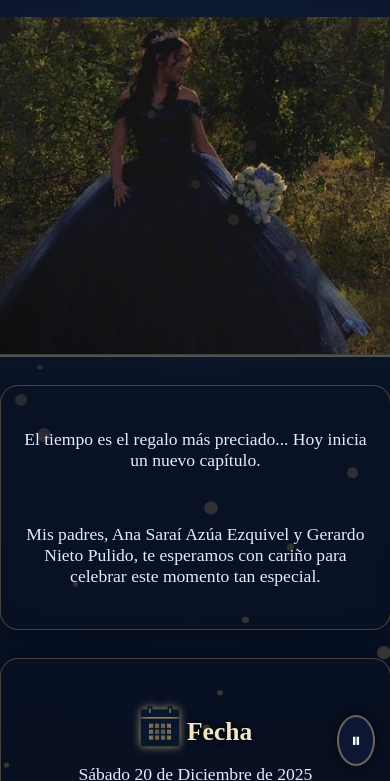
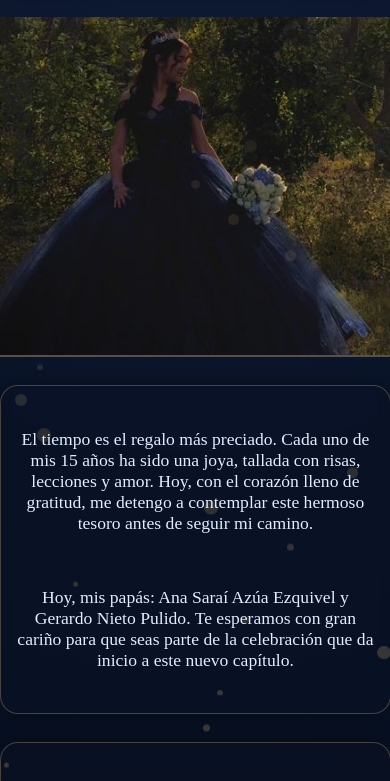
Before and after one commit to EverJhazi/Ana-Paola---Mis-XV, a plain HTML site: page mis_xv.html in a window 390 px wide. Shown: the part 63-844 px from the top of the page. Drawn offline with Linux system fonts and the light colour scheme.

Commit message:
Update mis_xv.html

```diff
--- a/mis_xv.html
+++ b/mis_xv.html
@@ -54,9 +54,8 @@
     .foto-xv img {
         width: 100%;
         height: 100%;
-        object-fit: cover;      /* que se vea completo y bonito */
+        object-fit: cover;
         object-position: center;
-        border-bottom: 2px solid rgba(255, 215, 140, 0.25);
         filter: brightness(0.85);
     }
 
@@ -122,28 +121,6 @@
         filter: blur(0);
     }
 
-    /* BOTÓN MÚSICA */
-    #btnMusic {
-        position: fixed;
-        bottom: 25px;
-        right: 25px;
-        background: rgba(15, 25, 55, 0.85);
-        border: 2px solid rgba(255, 215, 140, 0.4);
-        color: #f9f9f9;
-        padding: 15px;
-        border-radius: 50%;
-        font-size: 22px;
-        cursor: pointer;
-        box-shadow: 0 0 20px rgba(0,0,0,.6);
-        transition: 0.25s;
-        z-index: 99;
-    }
-
-    #btnMusic:hover {
-        transform: scale(1.15);
-        box-shadow: 0 0 25px rgba(255,215,140,.45);
-    }
-
     /* RESPONSIVE REAL */
     @media (max-width: 650px) {
         header h1 { font-size: 1.9rem; }
@@ -151,23 +128,15 @@
         .seccion { width: 92%; padding: 25px 15px; }
         p { font-size: 1.1rem; }
         h2 { font-size: 1.6rem; }
-        #btnMusic {
-            bottom: 15px;
-            right: 15px;
-            font-size: 20px;
-            padding: 12px;
-        }
     }
 </style>
 </head>
 <body>
 
-<!-- MÚSICA -->
+<!-- MÚSICA AUTOMÁTICA (sin botón) -->
 <audio id="music" autoplay loop>
     <source src="Taylor Swift - Wildest Dreams (Taylor’s Version) (Official Audio) - Taylor Swift.mp3" type="audio/mpeg">
 </audio>
-
-<button id="btnMusic">⏸</button>
 
 <!-- PARTÍCULAS -->
 <script>
@@ -197,8 +166,8 @@ setInterval(crearParticula, 250);
 
 <!-- TEXTO PRINCIPAL -->
 <div class="seccion fade-up">
-    <p>El tiempo es el regalo más preciado... Hoy inicia un nuevo capítulo.</p><br>
-    <p>Mis padres, Ana Saraí Azúa Ezquivel y Gerardo Nieto Pulido, te esperamos con cariño para celebrar este momento tan especial.</p>
+    <p>El tiempo es el regalo más preciado. Cada uno de mis 15 años ha sido una joya, tallada con risas, lecciones y amor. Hoy, con el corazón lleno de gratitud, me detengo a contemplar este hermoso tesoro antes de seguir mi camino.</p><br>
+    <p>Hoy, mis papás: Ana Saraí Azúa Ezquivel y Gerardo Nieto Pulido. Te esperamos con gran cariño para que seas parte de la celebración que da inicio a este nuevo capítulo.</p>
 </div>
 
 <!-- FECHA -->
@@ -216,7 +185,7 @@ setInterval(crearParticula, 250);
 <!-- RECEPCIÓN -->
 <div class="seccion fade-up">
     <h2><img src="icons/ubicación.png" class="imgdivs"> Recepción</h2>
-    <p>3:00 PM • Casa de mis Abuelos</p>
+    <p>3:00 PM • Casa de mis Abuelos - Luis Azua</p>
 </div>
 
 <!-- MAPA -->
@@ -233,25 +202,11 @@ document.querySelectorAll(".fade-up").forEach(el => {
     obs.observe(el);
 });
 
-/* MÚSICA */
+/* MÚSICA AUTOMÁTICA — fallback para móviles */
 const music = document.getElementById("music");
-const btnMusic = document.getElementById("btnMusic");
-let sonando = true;
-
 music.play().catch(() => {
     document.body.addEventListener("click", () => music.play(), { once: true });
 });
-
-btnMusic.onclick = () => {
-    if (sonando) {
-        music.pause();
-        btnMusic.innerHTML = "🎵";
-    } else {
-        music.play();
-        btnMusic.innerHTML = "⏸";
-    }
-    sonando = !sonando;
-};
 </script>
 
 </body>
```
